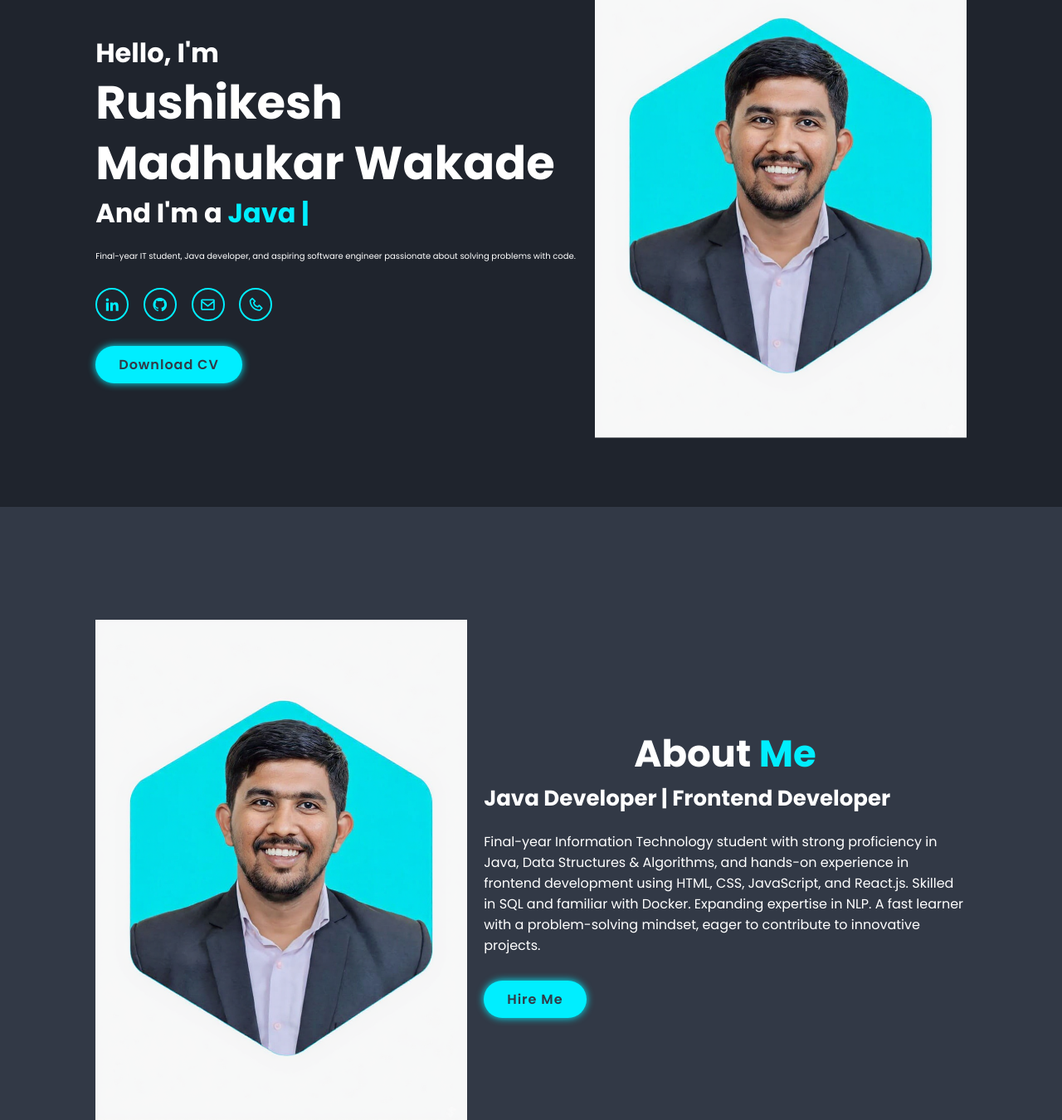
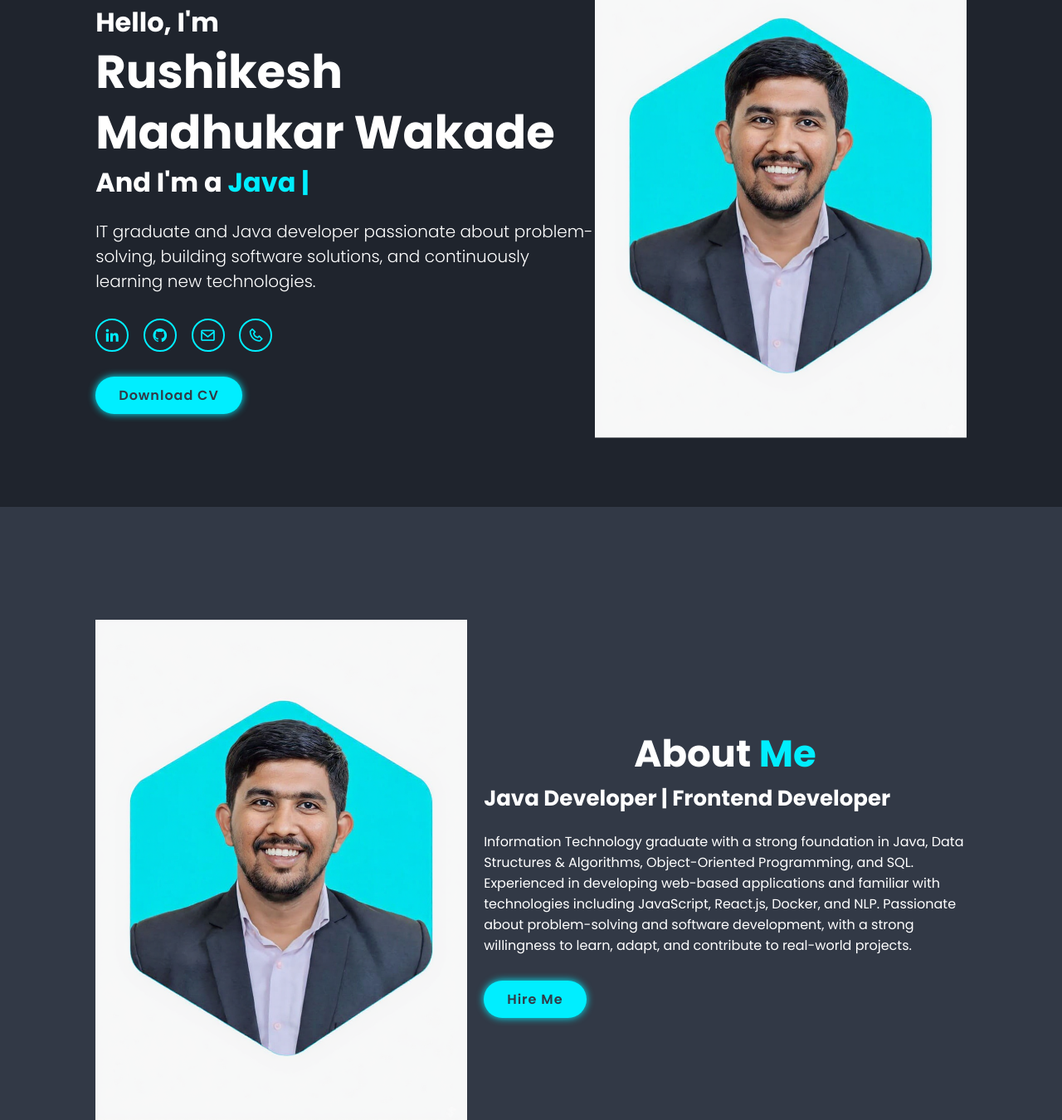
Before and after one commit to Aimer2010/PortFolio, a plain HTML site: page index.html in a window 1280 px wide. Shown: the part 189-1539 px from the top of the page at 83% size. Drawn offline with nearby package versions, Linux system fonts and the light colour scheme.

Commit message:
Changes in Details.

```diff
--- a/css/style.css
+++ b/css/style.css
@@ -117,6 +117,11 @@ span{
     font-size: 5.6rem;
     font-weight: 700;
     line-height: 1.3;
+}
+
+.home-content p{
+    font-size: 2rem;
+    font-weight: 250;
 }
 
 .social-media a{
--- a/index.html
+++ b/index.html
@@ -30,7 +30,7 @@
       <h3>Hello, I'm</h3>
       <h1>Rushikesh Madhukar Wakade</h1>
       <h3>And I'm a <span class="multiple-text"></span></h3>
-      <p>Final-year IT student, Java developer, and aspiring software engineer passionate about solving problems with code.</p>
+      <p>IT graduate and Java developer passionate about problem-solving, building software solutions, and continuously learning new technologies.</p>
       <div class="social-media">
         <a href="https://www.linkedin.com/in/rushikesh-wakade-62b417331" target="_blank"><i class="bx bxl-linkedin"></i></a>
         <a href="https://github.com/Aimer2010" target="_blank"><i class="bx bxl-github"></i></a>
@@ -53,7 +53,7 @@
       <h2 class="heading">About <span>Me</span></h2>
       <h3>Java Developer | Frontend Developer</h3>
       <p>
-        Final-year Information Technology student with strong proficiency in Java, Data Structures & Algorithms, and hands-on experience in frontend development using HTML, CSS, JavaScript, and React.js. Skilled in SQL and familiar with Docker. Expanding expertise in NLP. A fast learner with a problem-solving mindset, eager to contribute to innovative projects.
+        Information Technology graduate with a strong foundation in Java, Data Structures & Algorithms, Object-Oriented Programming, and SQL. Experienced in developing web-based applications and familiar with technologies including JavaScript, React.js, Docker, and NLP. Passionate about problem-solving and software development, with a strong willingness to learn, adapt, and contribute to real-world projects.
       </p>
       <a href="#contact" class="btn">Hire Me</a>
     </div>
```
